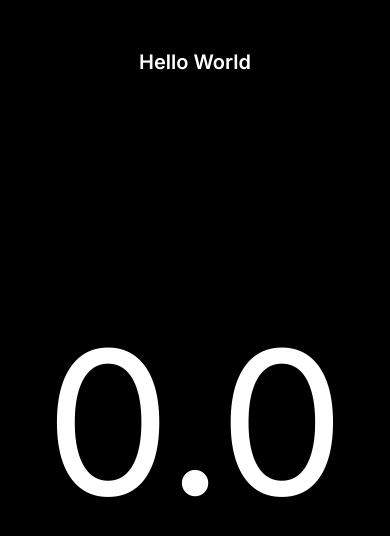
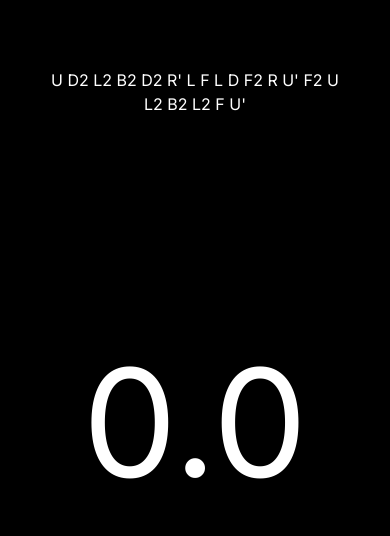
Before and after one commit to VanillaViking/cube-timer, a Next.js app: page / in a window 390 px wide. Shown: the top 536 px of the page. Built offline with nearby package versions, Linux system fonts and the light colour scheme.

Commit message:
feat: scramble header (#4)

```diff
--- a/src/components/Scramble/ScrambleHeader.tsx
+++ b/src/components/Scramble/ScrambleHeader.tsx
@@ -1,7 +1,30 @@
+import {useEffect, useState} from "react"
 
-const ScrambleHeader = ({ test }: { test: string }) => {
+const MOVES = ["R", "L", "U", "D", "F", "B", "R'", "L'", "U'", "D'", "F'", "B'", "R2", "L2", "U2", "D2", "F2", "B2"]
+
+const generateScramble = () => {
+        let prevMove = ""
+        return Array(20).fill("").map((move, idx, scrambleArr) => {
+            let newMove = ""
+            do {
+                newMove = MOVES[Math.floor(Math.random()*MOVES.length)];
+            } while (newMove[0] === prevMove[0])
+            prevMove = newMove
+            return newMove
+        }).join(" ")
+}
+
+
+const ScrambleHeader = ({ latestSolve }: { latestSolve: number | undefined }) => {
+    const [scramble, setScramble] = useState<String>(generateScramble());
+
+    useEffect(() => {
+        setScramble(generateScramble())
+    }, [latestSolve])
+
+
     return (
-        <h1 className="font-semibold text-xl">{test}</h1>
+        <h1 className="mt-5 md:text-3xl text-md text-center">{scramble}</h1>
     )
 }
 
--- a/src/components/Timer/Timer.tsx
+++ b/src/components/Timer/Timer.tsx
@@ -3,7 +3,7 @@ import {useEffect, useState} from "react";
 // how long the player needs to hold the spacebar down before the timer is startable
 const TIMER_START_DELAY = 300
 
-const Timer = () => {
+const Timer = ({setLatestSolve}: {setLatestSolve: (arg1: number) => void}) => {
     const [time, setTime] = useState<number>(0.0);
     const [textColour, setTextColour] = useState<String>("#ffffff")
 
@@ -85,14 +85,16 @@ const Timer = () => {
         let timerStop = Date.now()
         clearInterval(timerUpdater)
         //@ts-ignore
-        setTime((timerStop - timerStart) / 1000)
+        const solveTime = (timerStop - timerStart) / 1000
+        setTime(solveTime)
+        setLatestSolve(solveTime)
         timerStart = null
 
     }
 
 
     return (
-        <h1 className={`${textColour} text-[200px] absolute top-[50%] -translate-y-[50%]`}>{time.toFixed(1)}</h1>
+        <h1 className={`${textColour} text-[150px] md:text-[200px] absolute top-[50%] -translate-y-[50%]`}>{time.toFixed(1)}</h1>
 
     )
 }
--- a/src/pages/index.tsx
+++ b/src/pages/index.tsx
@@ -1,19 +1,24 @@
 import Image from 'next/image'
 import { Inter } from 'next/font/google'
 import TestComponent from '@/components/TestComponent'
-import ScrambleHeader from '@/components/Scramble/ScrambleHeader'
 import Timer from '@/components/Timer/Timer'
+import dynamic from 'next/dynamic'
+import {useState} from 'react'
+
+const NoSSRScrambleHeader = dynamic(() => import('../components/Scramble/ScrambleHeader'), { ssr: false })
 
 const inter = Inter({ subsets: ['latin'] })
 
 export default function Home() {
+  const [latestSolve, setLatestSolve] = useState<number>();
+
   return (
     <main
       className={`flex min-h-screen flex-col items-center p-12 bg-black text-white ${inter.className}`}
     >
 
-      <ScrambleHeader test="Hello World" />
-      <Timer />
+      <NoSSRScrambleHeader latestSolve={latestSolve} />
+      <Timer setLatestSolve={setLatestSolve}/>
     </main>
   )
 }
--- a/tailwind.config.ts
+++ b/tailwind.config.ts
@@ -12,7 +12,6 @@ const config: Config = {
         'timer-green': "#42f548",
         'timer-red': "#f54242",
         'timer-default': "#ffffff",
-
       }
     },
   },
```
